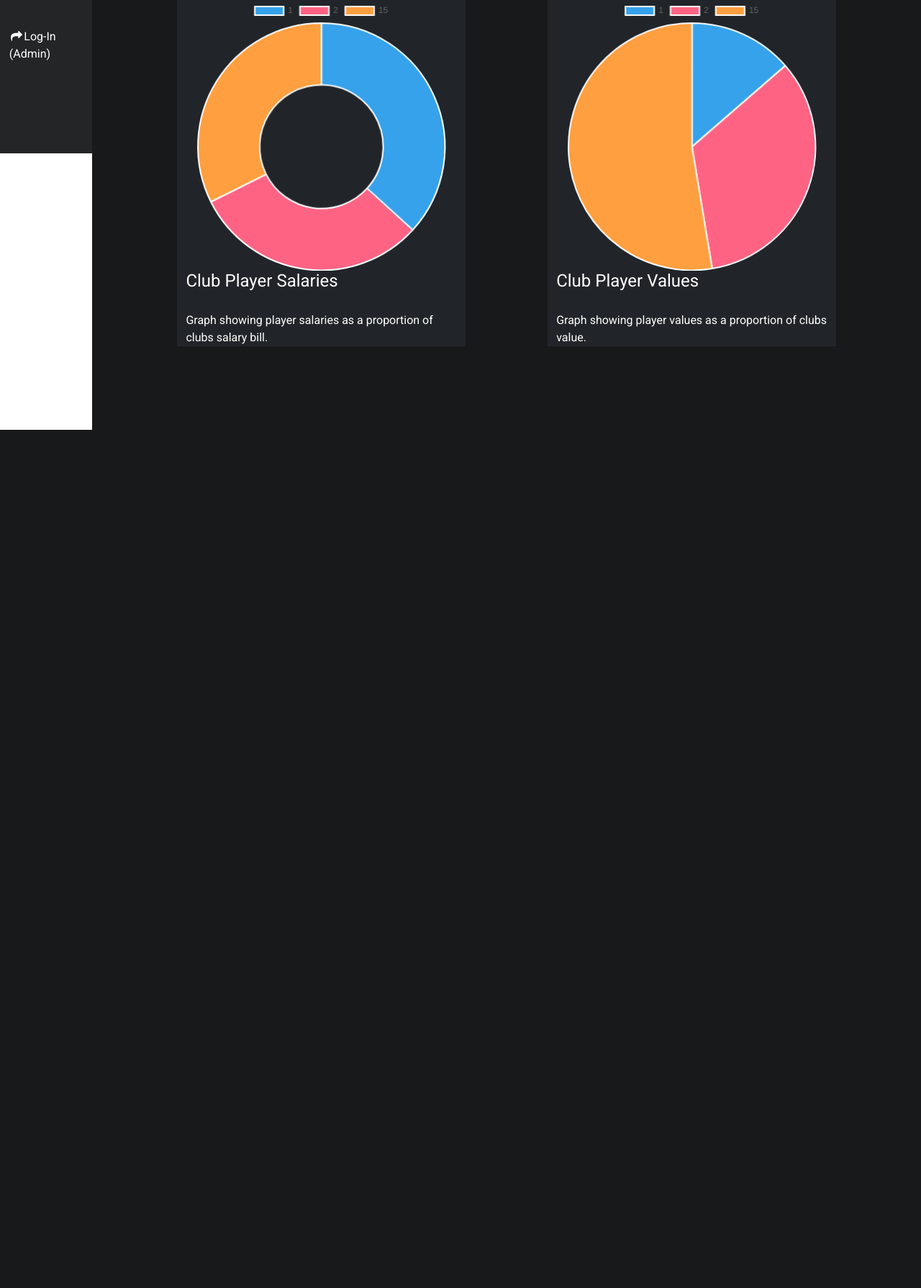
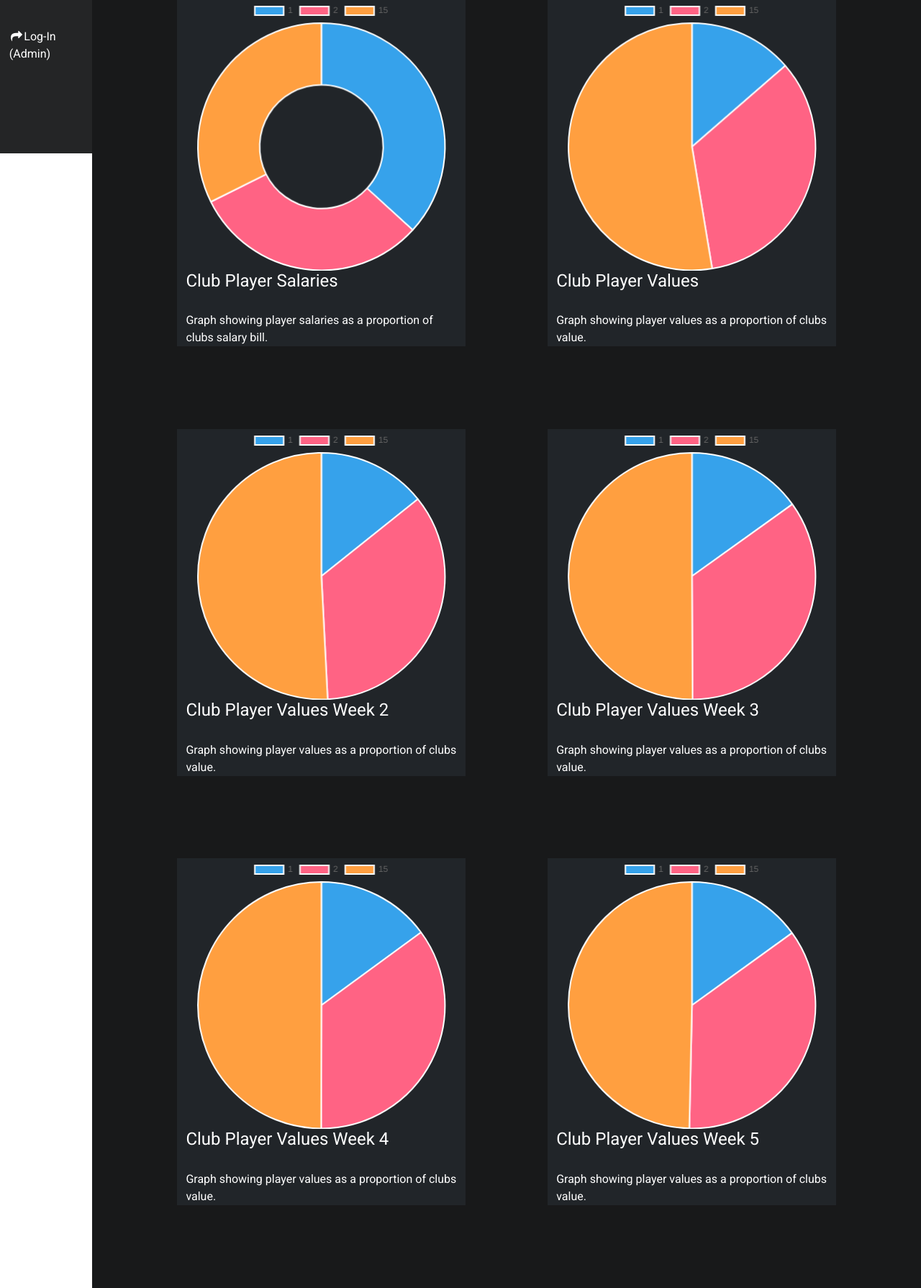
Before and after one commit to arthurmilner01/systems-development-group-project, a Flask app: page /clubs/REDNORTH in a window 1280 px wide. Shown: the part 587-2376 px from the top of the page at 72% size. Before the commit the page ends 1184 px from the top, so only its background shows below. Run offline with Flask 2, Linux system fonts and the light colour scheme; data comes from the database, SQL or seed files in the repository; some libraries are stand-ins or nearby versions.

Commit message:
added pie charts for every week

```diff
--- a/Dashboard/main.py
+++ b/Dashboard/main.py
@@ -172,24 +172,31 @@ def clubDetails(clubName):
       clubValues = [0,0,0,0,0,0]
       playerSalaries = []
       playerNames = []
-      playerValues = []
+      playerValues1 = []
+      playerValues2 = []
+      playerValues3 = []
+      playerValues4 = []
+      playerValues5 = []
       for player in players:
          playerSalaries.append((player[1] * 1000))
          playerNames.append(player[7])
          playerWeeksLeftInContract = getWeeksLeftInContract(player[2], player[3])
          playerPrices = calculatePrices((player[1] * 1000), player[5], playerWeeksLeftInContract, player[4], player[6])
-         playerValues.append(playerPrices[0])
+         playerValues1.append(playerPrices[0])
+         playerValues2.append(playerPrices[1])
+         playerValues3.append(playerPrices[2])
+         playerValues4.append(playerPrices[3])
+         playerValues5.append(playerPrices[4])
          for i in range(len(playerPrices)):
             clubValues[i] = clubValues[i] + playerPrices[i]
       print(clubValues)
-      print(playerValues)
       print(playerNames)
 
 
    conn.close()
 
 
-   return render_template('clubdetails.html', clubName = clubName, clubData = clubData, clubValues = clubValues, playerSalaries=playerSalaries, playerNames=playerNames, playerValues=playerValues)
+   return render_template('clubdetails.html', clubName = clubName, clubData = clubData, clubValues = clubValues, playerSalaries=playerSalaries, playerNames=playerNames, playerValues1=playerValues1, playerValues2=playerValues2, playerValues3=playerValues3, playerValues4=playerValues4, playerValues5=playerValues5)
 
 
 @app.route("/login") #Route for the players page
--- a/Dashboard/templates/clubdetails.html
+++ b/Dashboard/templates/clubdetails.html
@@ -29,9 +29,45 @@
         </div>
     </div>
     <div class="card-horizontal text-white bg-dark mb-6" style="width: 35%; margin-left: 5%; margin-right: 10%; margin-bottom: 10%;">
-      <canvas id="club-values-chart" width="720", height="366"></canvas>
+      <canvas id="club-values-chart1" width="720", height="366"></canvas>
       <div class="card-body">
           <h4 class="card-title">Club Player Values<br><br></h4>
+          <p class="card-text">Graph showing player values as a proportion of clubs value.</p>
+      </div>
+  </div>
+  </div>
+
+  <div class="row">
+    <div class="card-horizontal text-white bg-dark mb-6" style="width: 35%; margin-left: 10%; margin-right: 5%; margin-bottom: 10%;">
+      <canvas id="club-values-chart2" width="720", height="366"></canvas>
+      <div class="card-body">
+          <h4 class="card-title">Club Player Values Week 2<br><br></h4>
+          <p class="card-text">Graph showing player values as a proportion of clubs value.</p>
+      </div>
+  </div>
+
+    <div class="card-horizontal text-white bg-dark mb-6" style="width: 35%; margin-left: 5%; margin-right: 10%; margin-bottom: 10%;">
+      <canvas id="club-values-chart3" width="720", height="366"></canvas>
+      <div class="card-body">
+          <h4 class="card-title">Club Player Values Week 3<br><br></h4>
+          <p class="card-text">Graph showing player values as a proportion of clubs value.</p>
+      </div>
+  </div>
+  </div>
+
+  <div class="row">
+    <div class="card-horizontal text-white bg-dark mb-6" style="width: 35%; margin-left: 10%; margin-right: 5%; margin-bottom: 10%;">
+      <canvas id="club-values-chart4" width="720", height="366"></canvas>
+      <div class="card-body">
+          <h4 class="card-title">Club Player Values Week 4<br><br></h4>
+          <p class="card-text">Graph showing player values as a proportion of clubs value.</p>
+      </div>
+  </div>
+
+    <div class="card-horizontal text-white bg-dark mb-6" style="width: 35%; margin-left: 5%; margin-right: 10%; margin-bottom: 10%;">
+      <canvas id="club-values-chart5" width="720", height="366"></canvas>
+      <div class="card-body">
+          <h4 class="card-title">Club Player Values Week 5<br><br></h4>
           <p class="card-text">Graph showing player values as a proportion of clubs value.</p>
       </div>
   </div>
@@ -91,7 +127,7 @@
     },
   });
 
-    const ctx2 = document.getElementById('club-values-chart');
+  const ctx2 = document.getElementById('club-values-chart1');
 
   new Chart(ctx2, {
     type: 'pie',
@@ -99,7 +135,63 @@
       labels: {{playerNames}},
       datasets: [{
         label: 'Player values for this club',
-          data: {{playerValues}},
+        data: {{playerValues1}},
+        hoverOffset: 4
+      }]
+    },
+  });
+
+  const ctx3 = document.getElementById('club-values-chart2');
+
+  new Chart(ctx3, {
+    type: 'pie',
+    data: {
+      labels: {{playerNames}},
+      datasets: [{
+        label: 'Player values for this club',
+        data: {{playerValues2}},
+        hoverOffset: 4
+      }]
+    },
+  });
+
+  const ctx4 = document.getElementById('club-values-chart3');
+
+  new Chart(ctx4, {
+    type: 'pie',
+    data: {
+      labels: {{playerNames}},
+      datasets: [{
+        label: 'Player values for this club',
+        data: {{playerValues3}},
+        hoverOffset: 4
+      }]
+    },
+  });
+
+  const ctx5 = document.getElementById('club-values-chart4');
+
+  new Chart(ctx5, {
+    type: 'pie',
+    data: {
+      labels: {{playerNames}},
+      datasets: [{
+        label: 'Player values for this club',
+        data: {{playerValues4}},
+        hoverOffset: 4
+      }]
+    },
+  });
+
+  const ctx6 = document.getElementById('club-values-chart5');
+
+  new Chart(ctx6, {
+    type: 'pie',
+    data: {
+      labels: {{playerNames}},
+      datasets: [{
+        label: 'Player values for this club',
+        data: {{playerValues5}},
         hoverOffset: 4
       }]
     },
```
Lines whose indentation alone changed are shown as unchanged.
